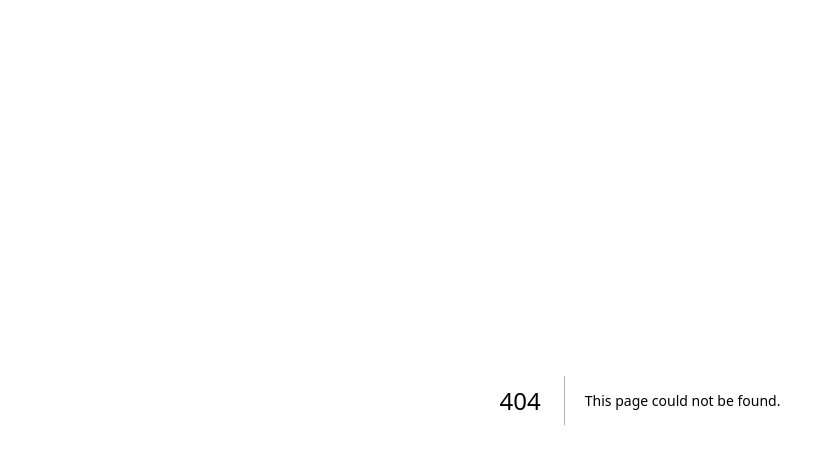
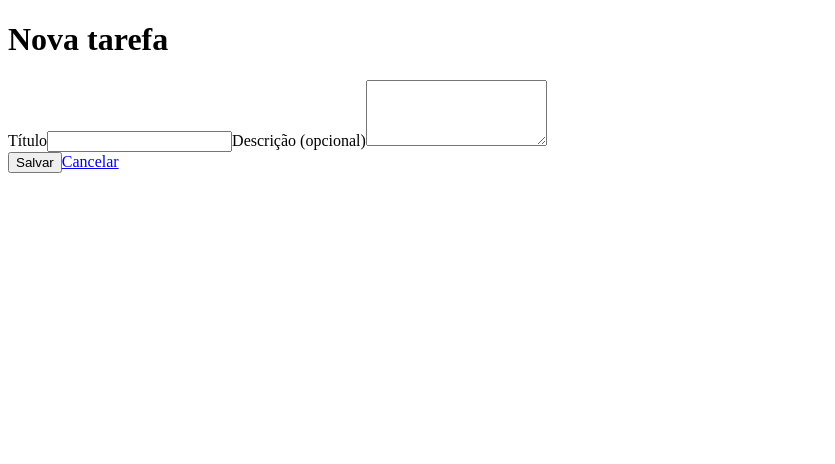
Before and after one commit to juanevangelista1/To-Do-List-Challenge, a Next.js app: page /tarefas/nova in a window 1280 px wide. Before the commit this address had no page. Shown: the top 464 px of the page, without its empty margins (0-835 px from the left). Built offline with nearby package versions, Linux system fonts and the light colour scheme.

Commit message:
feat: add task create and edit pages with form validation

```diff
--- /dev/null
+++ b/src/app/tarefas/nova/page.tsx
@@ -0,0 +1,5 @@
+import { FormularioTarefa } from "@/components/formulario-tarefa";
+
+export default function NovaTarefaPage() {
+  return <FormularioTarefa />;
+}
--- /dev/null
+++ b/src/components/formulario-tarefa.tsx
@@ -0,0 +1,118 @@
+"use client";
+
+import { useMutation, useQueryClient } from "@tanstack/react-query";
+import type { TRPCClientErrorLike } from "@trpc/client";
+import Link from "next/link";
+import { useRouter } from "next/navigation";
+import { useState, type FormEvent } from "react";
+import { toast } from "sonner";
+import { z } from "zod";
+import { tarefaSchema } from "@/lib/tarefa-schema";
+import type { AppRouter } from "@/server/router";
+import type { Tarefa } from "@/server/store";
+import { useTRPC } from "@/trpc/client";
+
+type ErrosCampos = { titulo?: string[]; descricao?: string[] };
+
+export function FormularioTarefa({ tarefa }: { tarefa?: Tarefa }) {
+  const trpc = useTRPC();
+  const queryClient = useQueryClient();
+  const router = useRouter();
+
+  const [titulo, setTitulo] = useState(tarefa?.titulo ?? "");
+  const [descricao, setDescricao] = useState(tarefa?.descricao ?? "");
+  const [errosCampos, setErrosCampos] = useState<ErrosCampos>({});
+  const [erroGeral, setErroGeral] = useState<string | null>(null);
+
+  function concluir(mensagem: string) {
+    toast.success(mensagem);
+    queryClient.invalidateQueries(trpc.listar.pathFilter());
+    router.push("/");
+  }
+
+  function tratarErro(erro: TRPCClientErrorLike<AppRouter>) {
+    setErrosCampos(erro.data?.errosCampos ?? {});
+    setErroGeral(erro.message);
+  }
+
+  const criacao = useMutation(
+    trpc.criar.mutationOptions({
+      onSuccess: () => concluir("Tarefa criada"),
+      onError: tratarErro,
+    }),
+  );
+  const atualizacao = useMutation(
+    trpc.atualizar.mutationOptions({
+      onSuccess: () => concluir("Tarefa atualizada"),
+      onError: tratarErro,
+    }),
+  );
+  const salvando = criacao.isPending || atualizacao.isPending;
+
+  function enviar(evento: FormEvent) {
+    evento.preventDefault();
+    setErroGeral(null);
+
+    const resultado = tarefaSchema.safeParse({ titulo, descricao });
+    if (!resultado.success) {
+      setErrosCampos(z.flattenError(resultado.error).fieldErrors);
+      return;
+    }
+
+    setErrosCampos({});
+    if (tarefa) {
+      atualizacao.mutate({ id: tarefa.id, ...resultado.data });
+    } else {
+      criacao.mutate(resultado.data);
+    }
+  }
+
+  return (
+    <form onSubmit={enviar} noValidate className="formulario">
+      <h1>{tarefa ? "Editar tarefa" : "Nova tarefa"}</h1>
+
+      {erroGeral && (
+        <p role="alert" className="erro">
+          {erroGeral}
+        </p>
+      )}
+
+      <label htmlFor="titulo">Título</label>
+      <input
+        id="titulo"
+        value={titulo}
+        onChange={(evento) => setTitulo(evento.target.value)}
+        aria-invalid={Boolean(errosCampos.titulo)}
+        aria-describedby={errosCampos.titulo ? "erro-titulo" : undefined}
+        required
+      />
+      {errosCampos.titulo && (
+        <p id="erro-titulo" className="erro">
+          {errosCampos.titulo[0]}
+        </p>
+      )}
+
+      <label htmlFor="descricao">Descrição (opcional)</label>
+      <textarea
+        id="descricao"
+        rows={4}
+        value={descricao}
+        onChange={(evento) => setDescricao(evento.target.value)}
+        aria-invalid={Boolean(errosCampos.descricao)}
+        aria-describedby={errosCampos.descricao ? "erro-descricao" : undefined}
+      />
+      {errosCampos.descricao && (
+        <p id="erro-descricao" className="erro">
+          {errosCampos.descricao[0]}
+        </p>
+      )}
+
+      <div className="acoes">
+        <button type="submit" className="primario" disabled={salvando}>
+          {salvando ? "Salvando..." : "Salvar"}
+        </button>
+        <Link href="/">Cancelar</Link>
+      </div>
+    </form>
+  );
+}
```
Also changed, not shown: src/app/tarefas/[id]/editar/page.tsx (added, +26 -0 lines), src/components/lista-tarefas.tsx (+8 -1 lines).
